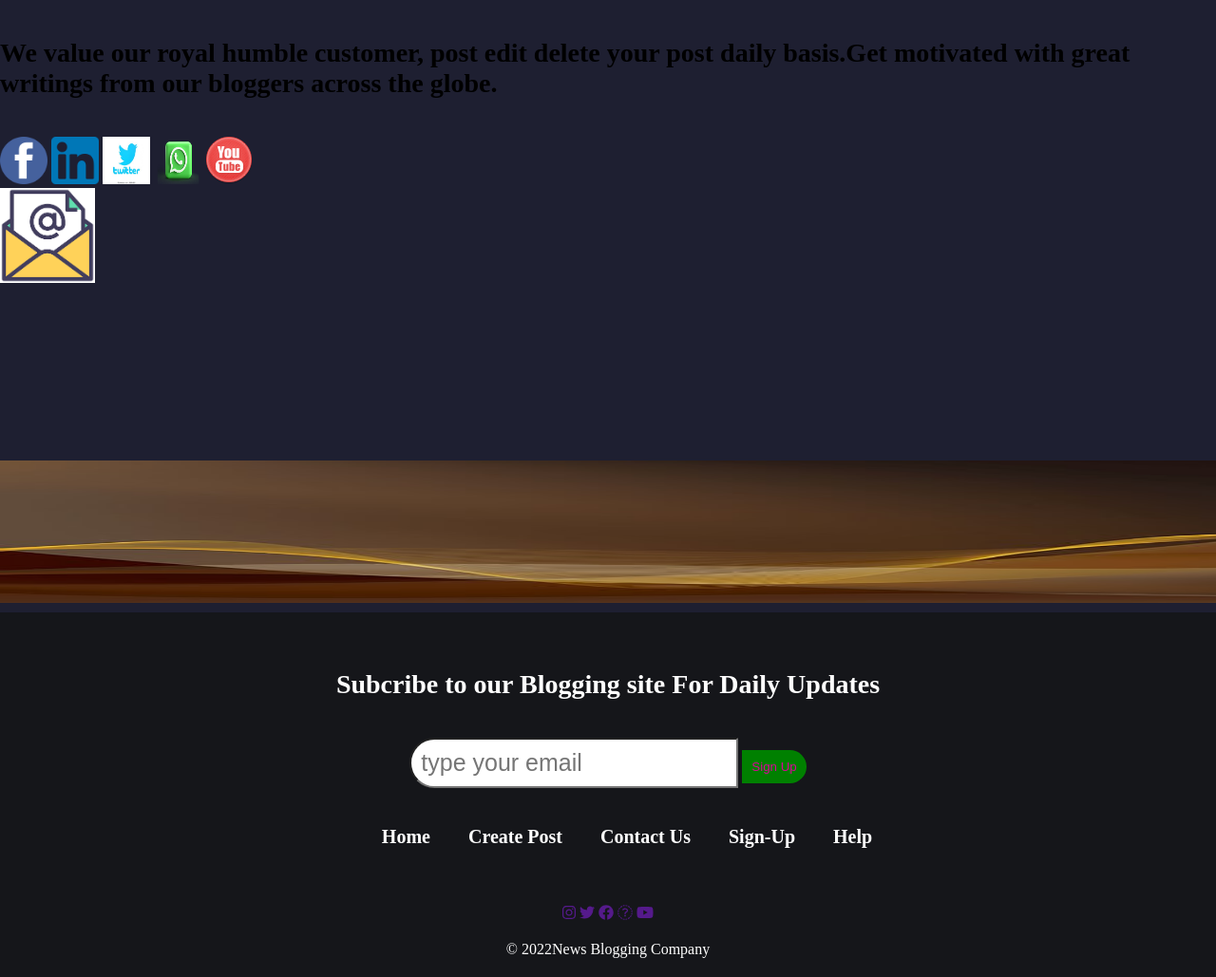
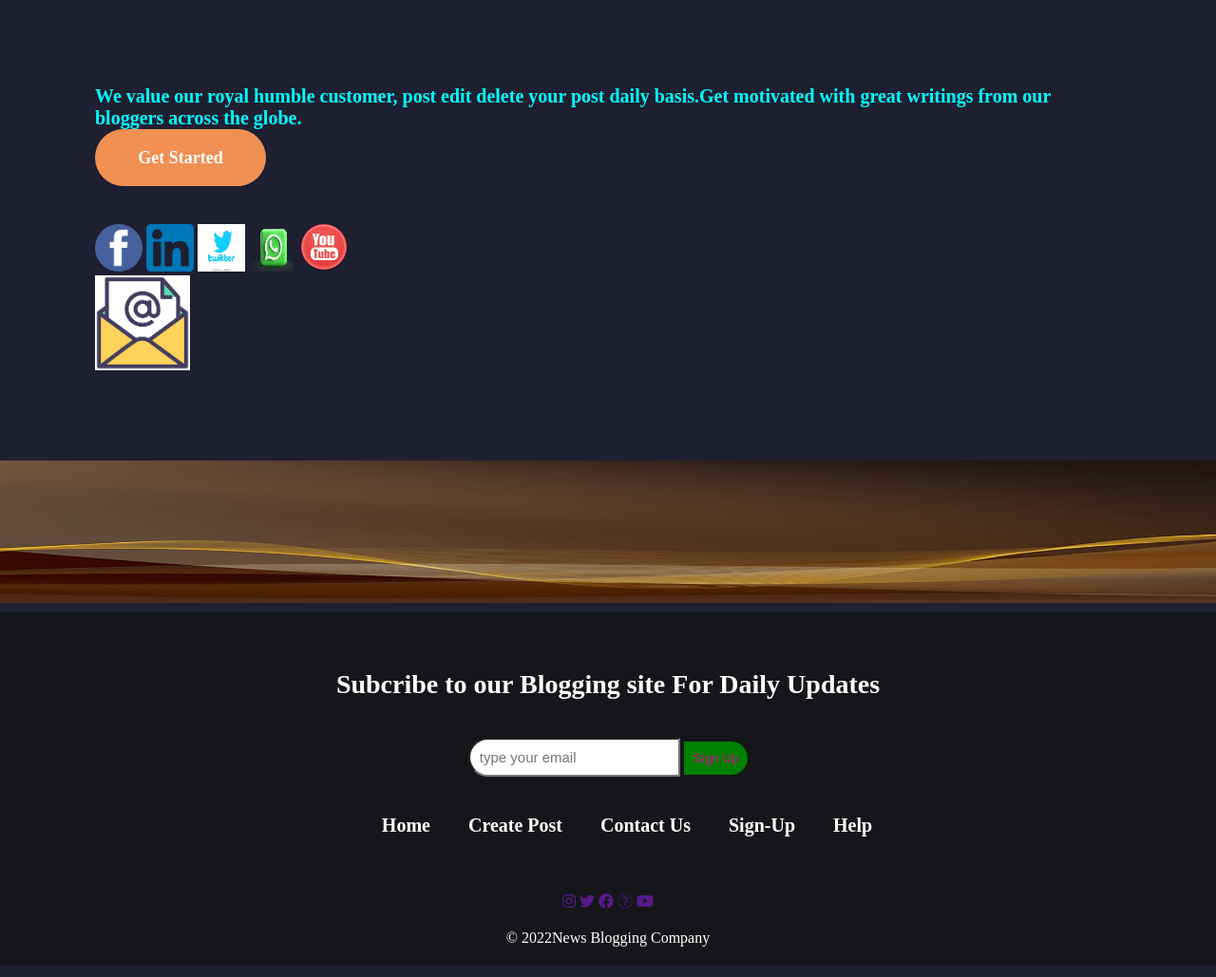
Before and after one commit to Kingsly62/Blogging-Flask, a Flask app: page / in a window 1280 px wide. Shown: the part 155-1184 px from the top of the page at 95% size. Run offline with Flask 2, Linux system fonts and the light colour scheme; some libraries are stand-ins or nearby versions.

Commit message:
add styling to the .content class in the home file

```diff
--- a/static/CSS/home.css
+++ b/static/CSS/home.css
@@ -12,6 +12,11 @@ body{
 
 h2{
     color: whitesmoke;
+}
+
+h3{
+    font-size: 20px;
+    color: aqua;
 }
 
 .wrapper{
@@ -52,6 +57,33 @@ nav ul li a{
     color: beige;
 }
 
+
+nav ul li a:hover{
+    color: #f09053;
+
+}
+
+h3 a{
+    text-decoration: none;
+    display: inline-block;
+    width: 180px;
+    height: 60px;
+    line-height: 60px;
+    background-color: #f09053;
+    color: #fff;
+    text-align: center;
+    font-size: 18px;
+    border-radius: 50px;
+    transform: all ease 0.5s;
+}
+
+.content{
+    display: flex;
+    flex-wrap: wrap;
+    justify-content: space-between;
+    padding: 50px 100px 0;
+}
+
 .footer{
     background-color: aqua;
     width: 100%;
@@ -75,7 +107,7 @@ nav ul li a{
 
 footer input[type=email]{
     width: calc(150vw,-40vw);
-    font-size: 25px;
+    font-size: 15px;
     padding: 10px;
 
 
--- a/templates/home.html
+++ b/templates/home.html
@@ -29,11 +29,11 @@
       </header>
       <div class="content">
         <div class="text">
-          <p>
+          <h3 class="par">
             We value our royal humble customer,<span> post edit delete your post </span>
-            daily basis.Get motivated with <span/>great writings from our bloggers <span>across the globe.
-                <a href="#" class="btn"></a>
-          </p>
+            daily basis.Get motivated with <span/>great writings from our bloggers <span>across the globe.<br>
+                <a href="#" class="btn">Get Started</a>
+            </h2>
         </div>
         <div class="img">
             <div class="social-icons">
```
